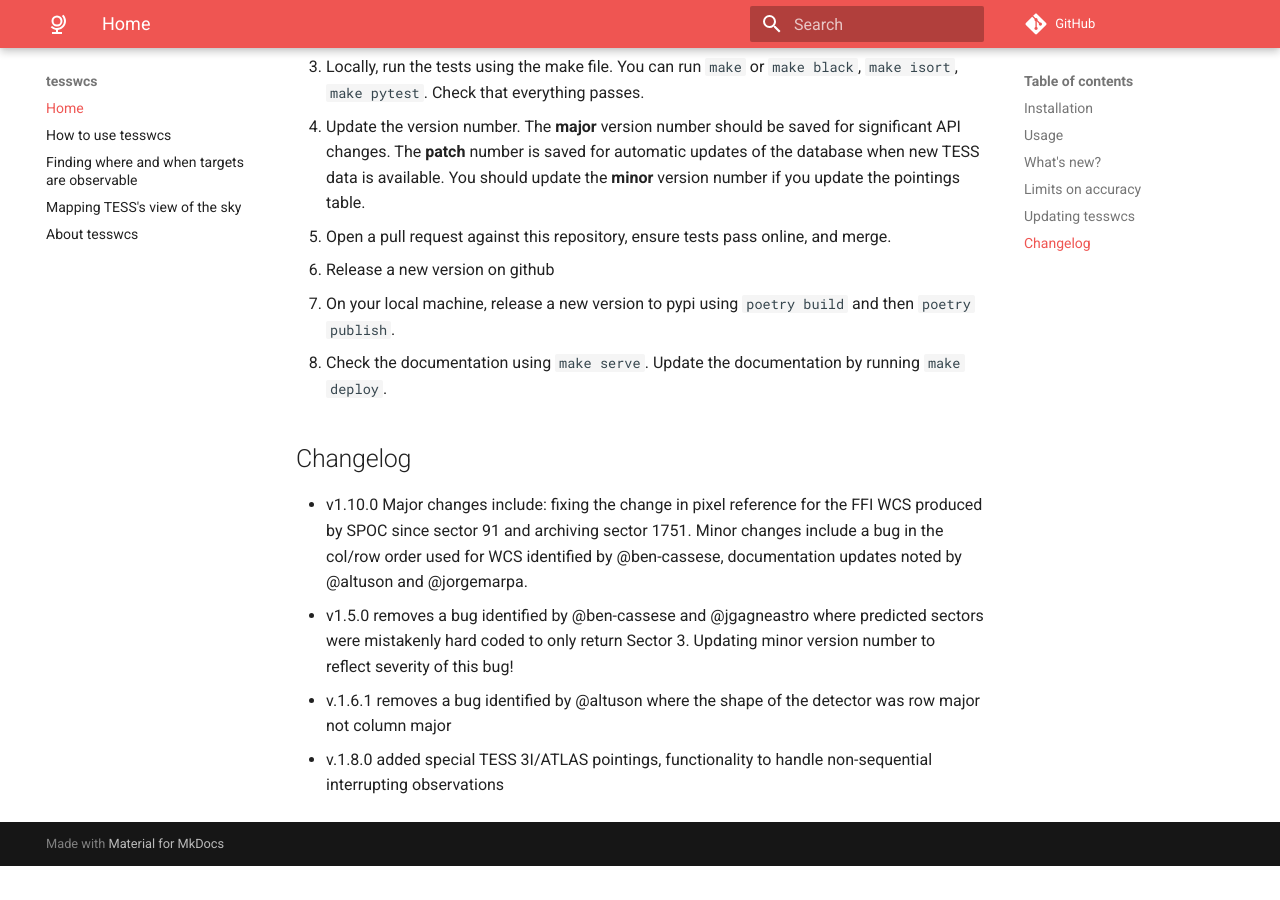
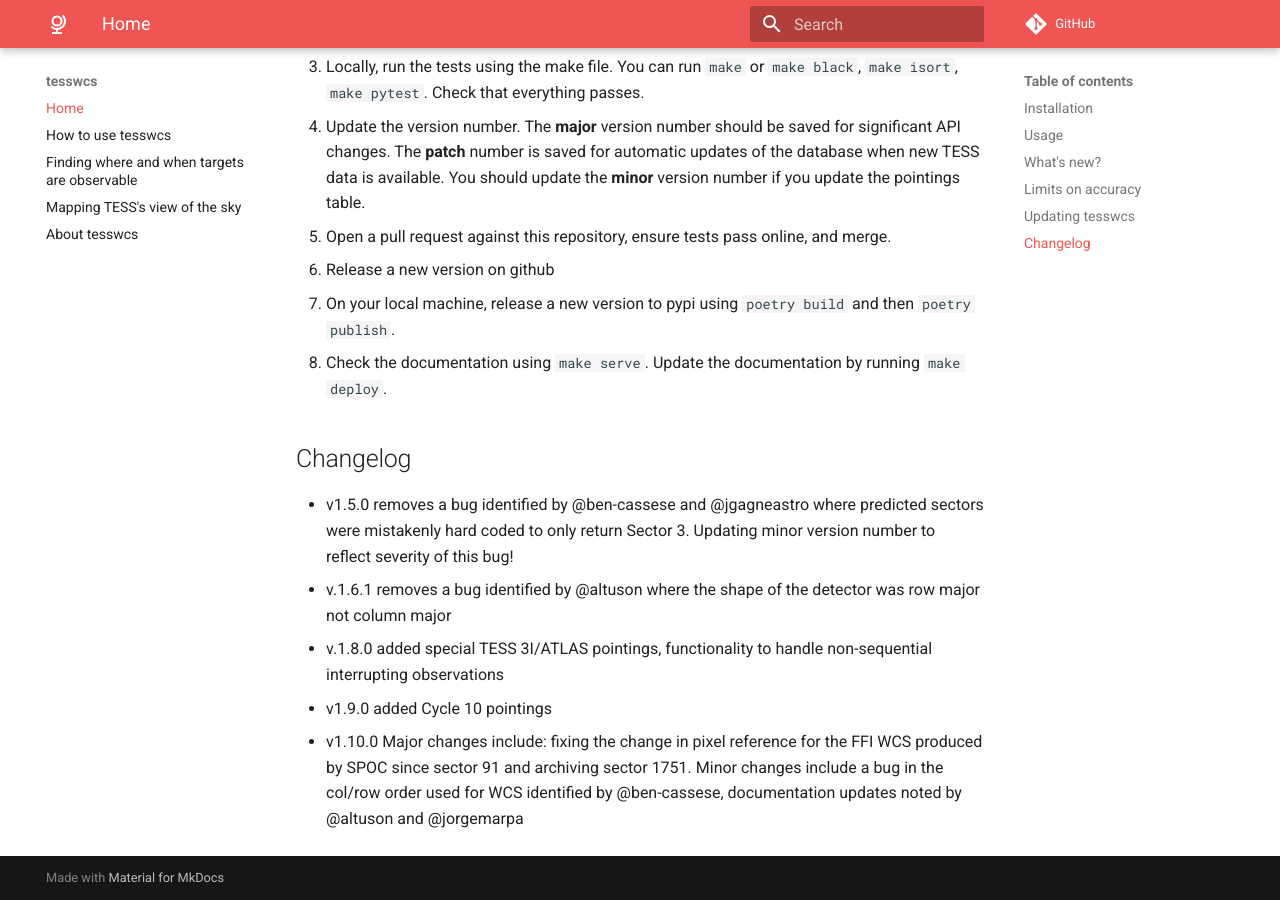
Before and after one commit to tessgi/tesswcs, an MkDocs documentation site: the page built from docs/README.md, in a window 1280 px wide and 900 px high, scrolled down 3368 px. Built offline with MkDocs 1.6.1 and Material for MkDocs 9.7.7, drawn with Linux system fonts in a browser that asks for light colours; comment, search, counter and statistics services are not loaded; before the commit the page ends 4234 px from its top, so only the background shows below that.

Commit message:
sorting pkg v changelog in readme

```diff
--- a/docs/README.md
+++ b/docs/README.md
@@ -115,7 +115,8 @@ To update `tesswcs` with, for example, new pointing information, follow these st
 
 ## Changelog
 
-- v1.10.0 Major changes include: fixing the change in pixel reference for the FFI WCS produced by SPOC since sector 91 and archiving sector 1751. Minor changes include a bug in the col/row order used for WCS identified by @ben-cassese, documentation updates noted by @altuson and @jorgemarpa.
 - v1.5.0 removes a bug identified by @ben-cassese and @jgagneastro where predicted sectors were mistakenly hard coded to only return Sector 3. Updating minor version number to reflect severity of this bug!
 - v.1.6.1 removes a bug identified by @altuson where the shape of the detector was row major not column major
 - v.1.8.0 added special TESS 3I/ATLAS pointings, functionality to handle non-sequential interrupting observations
+- v1.9.0 added Cycle 10 pointings
+- v1.10.0 Major changes include: fixing the change in pixel reference for the FFI WCS produced by SPOC since sector 91 and archiving sector 1751. Minor changes include a bug in the col/row order used for WCS identified by @ben-cassese, documentation updates noted by @altuson and @jorgemarpa
```
